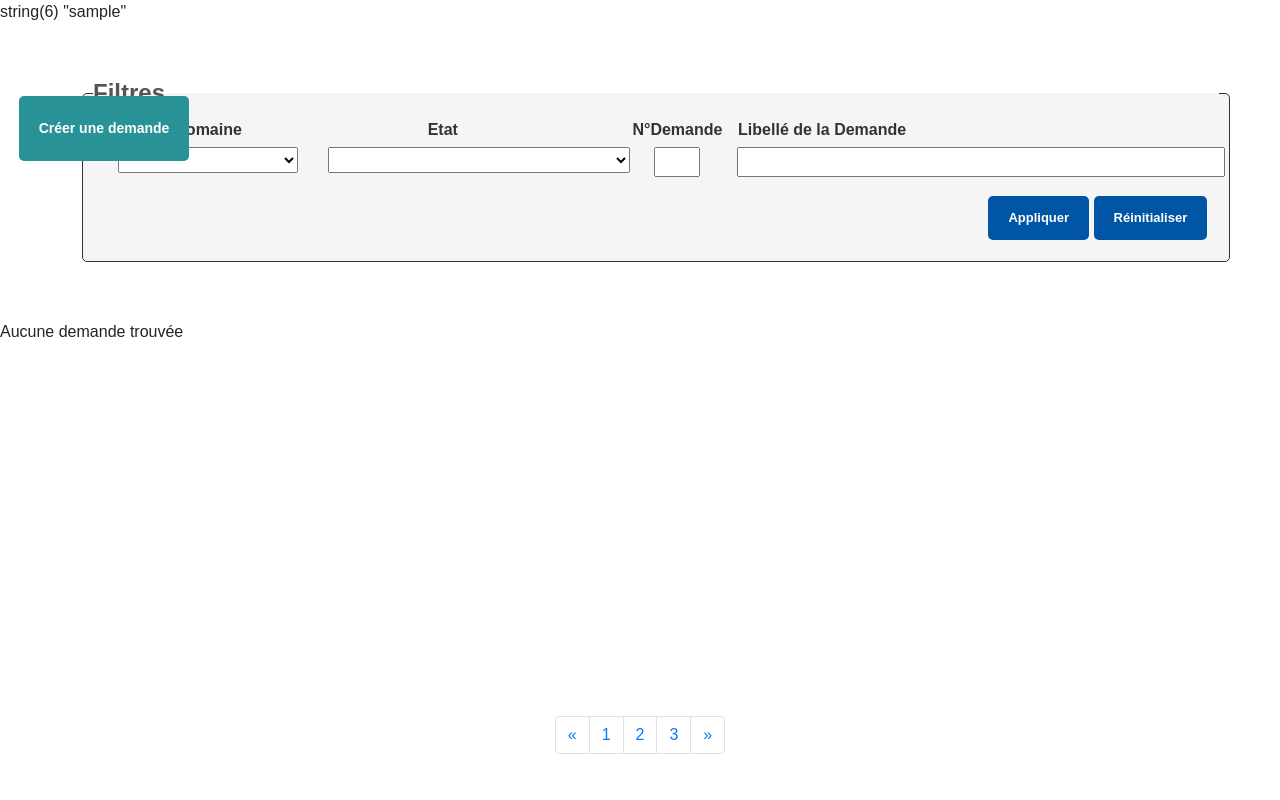
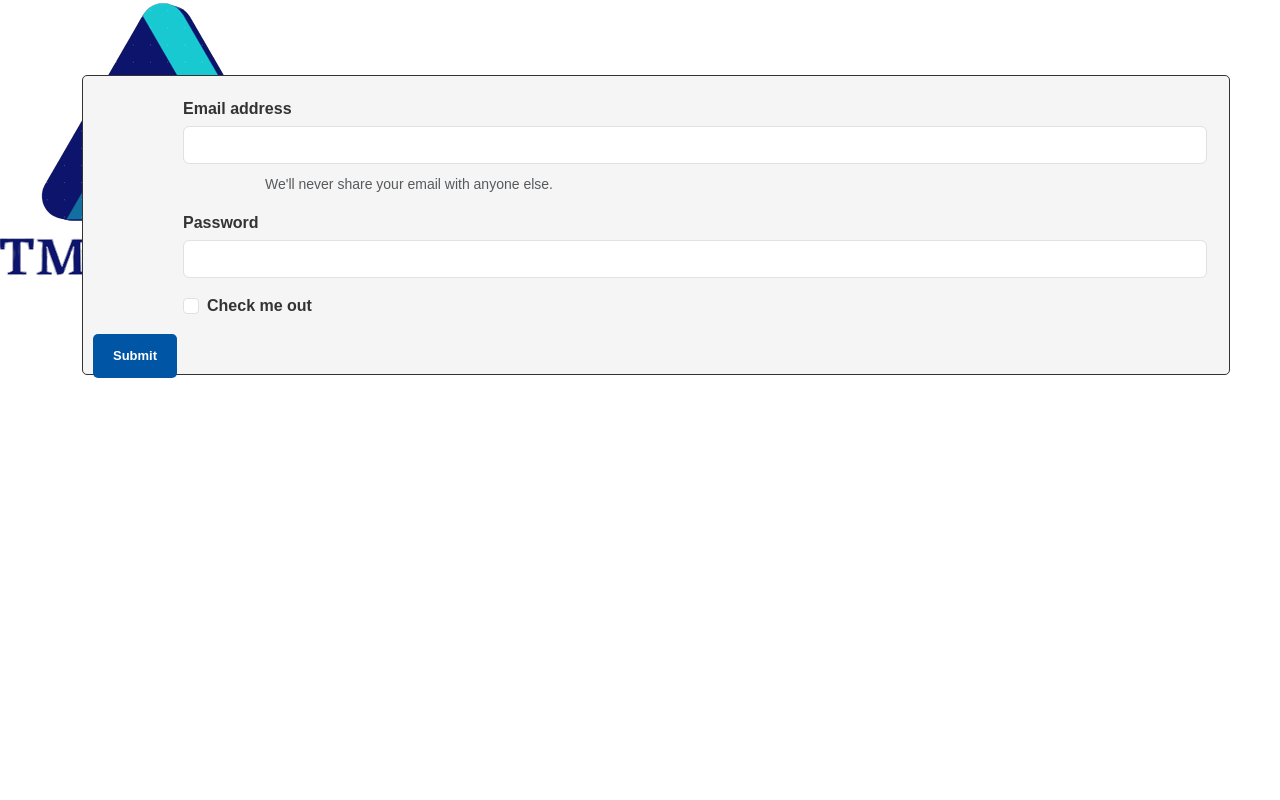
Before and after one commit to HumanM00n/TMAconnect, a PHP site: page /TMAconnect/test-code3.php in a window 1280 px wide. Run offline with PHP 8.4, Linux system fonts and the light colour scheme; the visitor is signed in with stand-in values (Sample User, id 1); data that the repository does not hold is empty.

Commit message:
Développement de la V2 de index.php

```diff
--- a/test-code3.php
+++ b/test-code3.php
@@ -7,8 +7,8 @@
   <meta charset="UTF-8">
   <meta name="viewport" content="width=device-width, initial-scale=1.0">
   <link href='https://unpkg.com/boxicons@2.1.4/css/boxicons.min.css' rel='stylesheet'>
-  <link rel="stylesheet" href="https://stackpath.bootstrapcdn.com/bootstrap/4.3.1/css/bootstrap.min.css">
   <link rel="stylesheet" href="https://maxcdn.bootstrapcdn.com/font-awesome/4.7.0/css/font-awesome.min.css">
+  <link rel="stylesheet" href="	https://cdn.jsdelivr.net/npm/bootstrap@5.3.3/dist/css/bootstrap.min.css">
   <link href="css/csshome.css" rel="stylesheet" type="text/css" />
   <link href="css/test3.css" rel="stylesheet" type="text/css">
   <link rel="icon" href="img/NLogo2.png" />
@@ -16,134 +16,49 @@
 
 <body>
   <?php include('includes/connexion.inc.php') ?>
-  <?php include('includes/header.html.inc.php') ?>
 
   <?php
 
-  // Requ�tes SQL pour le filtre de recherche des demandes
-  $sql0 = "SELECT IdDomaine , libelle FROM tc_domaine";
-  $stmt0 = $pdo->query($sql0);
-  $result0 = $stmt0->fetchAll(PDO::FETCH_ASSOC);
+  // // Requ�tes SQL pour le filtre de recherche des demandes
+  // $sql0 = "SELECT IdDomaine , libelle FROM tc_domaine";
+  // $stmt0 = $pdo->query($sql0);
+  // $result0 = $stmt0->fetchAll(PDO::FETCH_ASSOC);
 
-  // Requ�tes SQL pour r�cup�rer les donn�es de la table tc_etat
-  $sql1 = "SELECT IdEtat , libelle FROM tc_etat";
-  $stmt1 = $pdo->query($sql1);
-  $result1 = $stmt1->fetchAll(PDO::FETCH_ASSOC);
+  // // Requ�tes SQL pour r�cup�rer les donn�es de la table tc_etat
+  // $sql1 = "SELECT IdEtat , libelle FROM tc_etat";
+  // $stmt1 = $pdo->query($sql1);
+  // $result1 = $stmt1->fetchAll(PDO::FETCH_ASSOC);
 
   ?>
+  <main>
 
-  <!------------------------------------------
-  |             BOUTON "RETOUR"              |
-  ------------------------------------------->
+    <section id="modif">
+      <img src="img/NLogo2.png" alt="">
+      <form class="formmodif" name="formmodif" action="" method="POST">
+        <fieldset class="infos">
+          <div class="mb-3">
+            <label for="exampleInputEmail1" class="form-label">Email address</label>
+            <input type="email" class="form-control" id="exampleInputEmail1" aria-describedby="emailHelp">
+            <div id="emailHelp" class="form-text">We'll never share your email with anyone else.</div>
+          </div>
+          <div class="mb-3">
+            <label for="exampleInputPassword1" class="form-label">Password</label>
+            <input type="password" class="form-control" id="exampleInputPassword1">
+          </div>
+          <div class="mb-3 form-check">
+            <input type="checkbox" class="form-check-input" id="exampleCheck1">
+            <label class="form-check-label" for="exampleCheck1">Check me out</label>
+          </div>
+          <button type="submit" class="btn btn-primary">Submit</button>
 
-  <a href="demande/creationDemande.php" class="btnajout">
-    <button onClick="window.location.href='demande/creationDemande.php';"> Créer une demande</button>
-  </a>
+        </fieldset>
+      </form>
+    </section>
 
-  <!------------------------------------------
-  |      FILTRE ET TABLEAU DES DEMANDES      |
-  ------------------------------------------->
+  </main>
 
-  <section class="modif">
-    <form id="formFiltre" class="formmodif" name="formmodif" action="" method="POST">
-      <fieldset id="infos">
-        <legend>Filtres</legend>
-
-        <!-- Liste déroulante pour le domaine -->
-        <div class="label-container">
-          <label for="select_domaine">Domaine</label>
-          <select name="select_domaine" id="select_domaine" data-filter>
-            <?php
-            echo "<option value=''></option>";
-            foreach ($result0 as $row) {
-              $id_dom = $row['IdDomaine'];
-              $lib_dom = $row['libelle'];
-              echo "<option value='$lib_dom'>$lib_dom</option>";
-            }
-            ?>
-          </select>
-        </div>
-
-        <div class="label-container">
-          <label for="select_etat">Etat</label>
-          <select name="select_etat" id="select_etat" data-filter>
-            <?php
-            echo "<option value=''></option>";
-            foreach ($result1 as $row) {
-              $id_etat = $row['IdEtat'];
-              $lib_etat = $row['libelle'];
-              echo "<option value='$lib_etat'>$lib_etat</option>";
-            }
-            ?>
-          </select>
-        </div>
-
-        <div class="label-container">
-          <label for="num_dmd">N°Demande</label>
-          <input type="number" id="num_dmd" name="num_dmd" size="35">
-        </div>
-
-        <div class="label-container" id="divLibelle">
-          <label for="lib_dmd">Libellé de la Demande</label>
-          <input type="text" name="lib_dmd" id="lib_dmd">
-        </div>
-
-
-        <div class="bloc-btn">
-          <button type="submit" id="submit" name="appliquer">Appliquer</button>
-          <button type="reset">Réinitialiser</button>
-        </div>
-      </fieldset>
-    </form>
-  </section>
-
-  <!-----------------------------------------
-|           Tableau Des demandes          |
------------------------------------------->
-
-  <?php if ($stmt->rowCount() > 0): ?>
-
-    <div id="table-container" class='table'>
-      <?php include_once('test-code4.php'); ?>
-    </div>
-
-  <?php else: ?>
-    <div>Aucune demande trouvée</div>
-  <?php endif; ?>
-
-  <!--------------------------------------------
-|             Pagination Du Tableau          |
---------------------------------------------->
-
-  <nav class="div--pagination" aria-label="Page navigation example">
-    <ul class="pagination">
-      <li class="page-item">
-        <a class="page-link" href="#" aria-label="Previous">
-          <span aria-hidden="true">&laquo;</span>
-        </a>
-      </li>
-      <li class="page-item"><a class="page-link" href="#">1</a></li>
-      <li class="page-item"><a class="page-link" href="#">2</a></li>
-      <li class="page-item"><a class="page-link" href="#">3</a></li>
-      <li class="page-item">
-        <a class="page-link" href="#" aria-label="Next">
-          <span aria-hidden="true">&raquo;</span>
-        </a>
-      </li>
-    </ul>
-  </nav>
-
-  <!-- Lien vers jQuery -->
-  <script src="https://code.jquery.com/jquery-3.6.0.min.js"></script>
-  <script src="https://cdnjs.cloudflare.com/ajax/libs/popper.js/1.14.7/umd/popper.min.js"></script>
-
-  <!-- Lien vers Bootstrap.js -->
-  <script src="https://stackpath.bootstrapcdn.com/bootstrap/4.3.1/js/bootstrap.min.js"></script>
-  <script src="https://cdn.jsdelivr.net/npm/bootstrap@5.3.1/dist/js/bootstrap.bundle.min.js"></script>
-
-  <!-- Lien vers les script JS -->
-  <script src="js/AJAX.js"></script>
-
+  <!-- LINK JS BOOTSTRAP -->
+  <script src="https://cdn.jsdelivr.net/npm/bootstrap@5.3.3/dist/js/bootstrap.bundle.min.js"></script>
 </body>
 
 </html>
```
